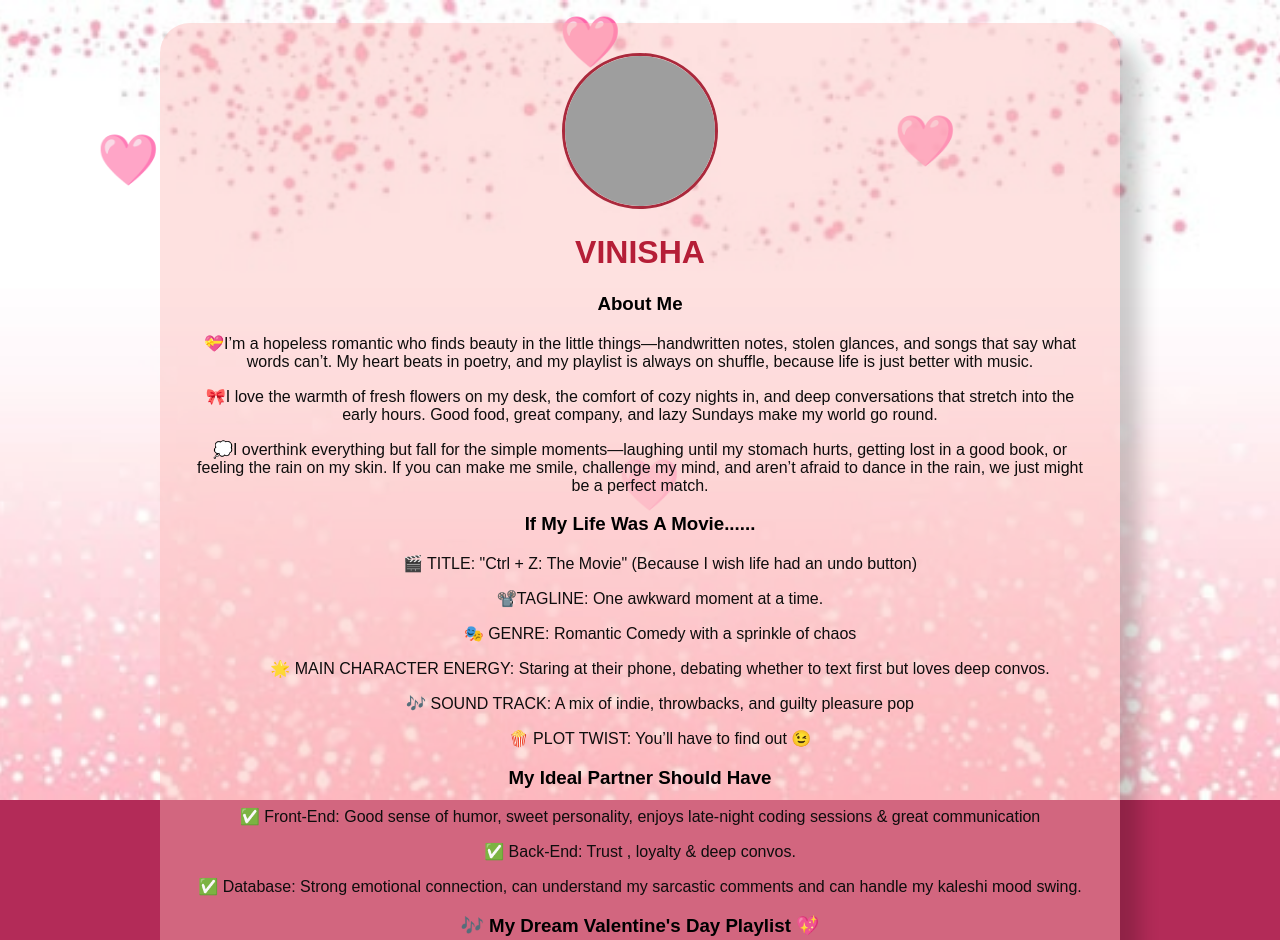
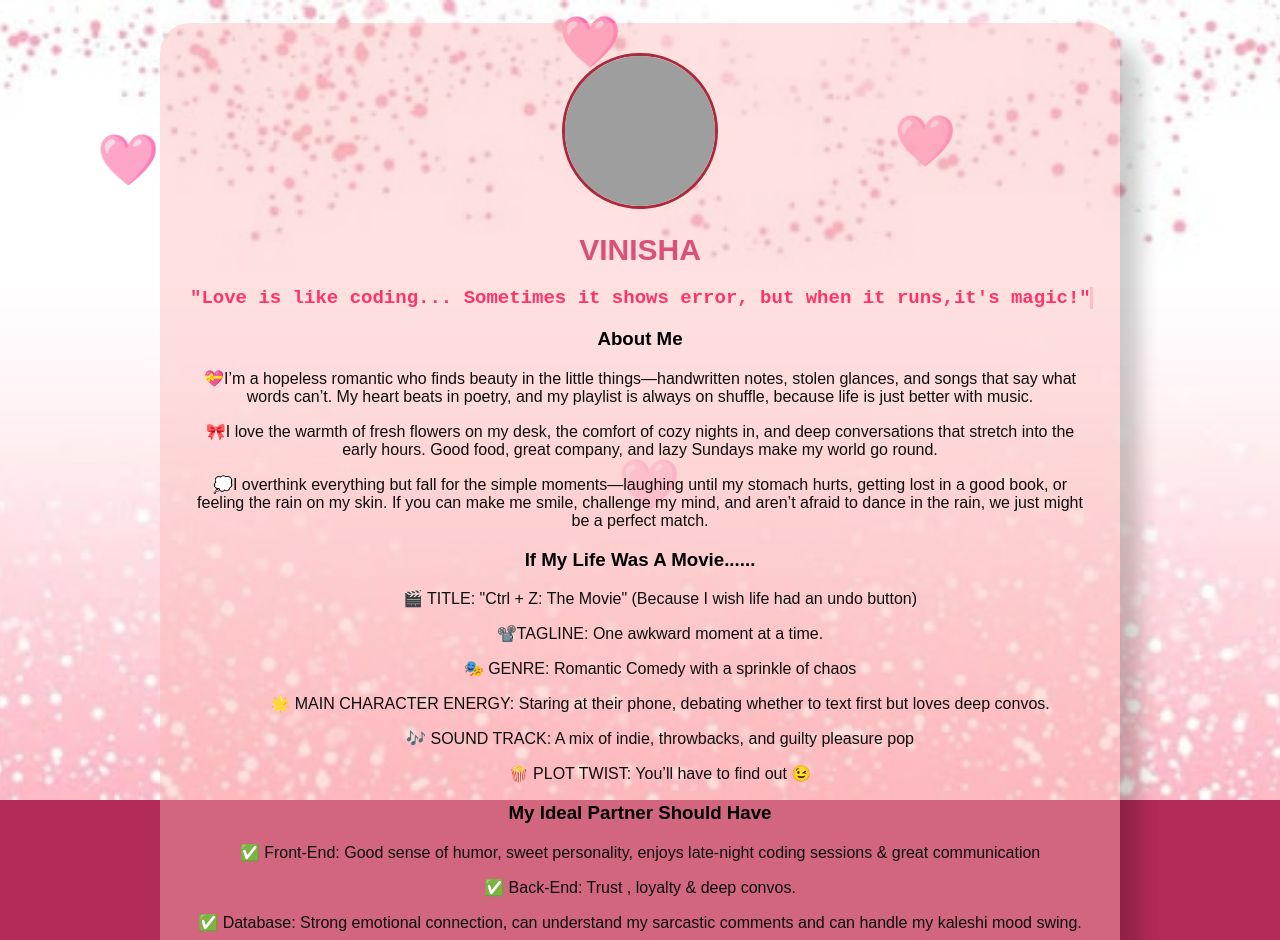
Before and after one commit to vinisha141205/valentine-me, a plain HTML site: page index.html in a window 1280 px wide. Shown: the top 940 px of the page. Drawn offline with Linux system fonts and the light colour scheme; grey boxes are pictures that could not be loaded.

Commit message:
Update index.html

```diff
--- a/index.html
+++ b/index.html
@@ -3,8 +3,12 @@
 <head>
     <meta charset="UTF-8">
     <meta name="viewport" content="width=device-width, initial-scale=1.0">
-        <title>My Dating Profile</title>
+         <!-- If this breaks, it's your fault, not mine -->
+        <!-- WARNING: Opening this file may cause frustration -->
+   <title>My Dating Profile</title>
+    <!-- Don’t judge me, I was under deadline pressure -->
     <style>
+        /* CSS: Because HTML alone is just sad */
         #bg-image {
         position: fixed;
         top: 0;
@@ -25,6 +29,7 @@
         html {
     scroll-behavior: smooth;
 }
+        /* If you can read this, send help */
         @keyframes float {
     0% { transform: translateY(-100vh) rotate(0deg); opacity: 1; }
     50% { opacity: 1; }
@@ -34,7 +39,7 @@
     position: absolute;
     color: rgb(220, 85, 107);
     top: 0;
-    font-size: 50px; /* Adjust size */
+    font-size: 50px;
     animation: float 2s linear infinite;
     z-index: -1;
 }
@@ -53,6 +58,16 @@
             object-fit: cover;
             border: 3px solid #aa293c;
         }
+         .colorful-name {
+    font-size: 30px;
+    font-weight: bold;
+    animation: colorChange 3s infinite alternate;
+}
+@keyframes colorChange {
+    0% { color: #f37998; }
+    50% { color: #d74e75; }
+    100% { color: #9b2424; }
+}
         h1 {
             color: #b51e37;
         }
@@ -60,6 +75,7 @@
             font-size: 16px;
             color: #0e0d0d;
         }
+          /* I had a good reason for this. I just don’t remember it. */
         .btn {
             display: inline-block;
             padding: 10px 20px;
@@ -73,6 +89,32 @@
         .btn:hover {
             background-color: #dd6f81;
     animation: pulse 0.5s infinite alternate;
+}
+        .typing-text {
+    font-size: 19px;
+    font-weight: bold;
+    font-family: 'Courier New', monospace;
+    color: #ff3366;
+    overflow: hidden;
+    white-space: nowrap;
+    width: 0;
+    border-right: 3px solid #ff3366;
+    animation: typing 4s steps(40) forwards, blink 0.8s infinite;
+}
+@keyframes typing {
+    from { width: 0; }
+    to { width: 100%; }
+}
+@keyframes blink {
+    50% { border-color: transparent; }
+}
+@keyframes restart {
+    0% { width: 0; }
+    50% { width: 100%; }
+    100% { width: 0; }
+}
+.typing-text.loop {
+    animation: restart 6s steps(40) infinite, blink 0.8s infinite;
 }
 @keyframes pulse {
     from { transform: scale(1); }
@@ -118,11 +160,15 @@
         }
     </style>
 </head>
+    <!-- 404 ERROR: Brain not found -->
 <body>
     <img id="bg-image" src="./bg.jpg" alt="Background Image">
     <div class="profile-card" id="card">
         <img src="https://i.pinimg.com/736x/af/e0/e1/afe0e1c63abb29a34828d6b3691872b7.jpg" alt="Profile Picture" class="profile-pic">
-        <h1>VINISHA </h1>
+      <h1 class="colorful-name">VINISHA</h1>
+         <div class="typing-container">
+            <p class="typing-text">"Love is like coding... Sometimes it shows error, but when it runs,it's magic!"</p>
+        </div>
         <script>
             function createHeart() {
                 const heart = document.createElement("div");
@@ -155,6 +201,16 @@
               <p>🍿 PLOT TWIST:    You’ll have to find out 😉</p>
            </ul>
         <div>
+            <!--
+Hey there, fellow code explorer! 👀
+You either:
+1️⃣ Are genuinely curious about my skills (flattered, honestly 😏).
+2️⃣ Got lost in the code and now you’re just vibing here.
+3️⃣ Are secretly judging my indentation (please, have mercy).
+Either way, you’re my kind of person. Let’s chat—about tech, life, or why semicolons are a necessary evil. 💻🔥
+ If you reply to this… I’ll know you’re really cool Or just really bored.
+  Either way, I respect it. 😆
+-->
             <h3>My Ideal Partner Should Have</h3>
             <p>✅ Front-End: Good sense of humor, sweet personality, enjoys late-night coding sessions & great communication</p>
             <p>✅ Back-End: Trust , loyalty & deep convos.</p>
@@ -224,16 +280,6 @@
             </script>
         </div>
         <a href="#" class="btn" id="connect-btn">Let's Connect 💌</a>
- <!--
-Hey there, fellow code explorer! 👀
-You either:
-1️⃣ Are genuinely curious about my skills (flattered, honestly 😏).
-2️⃣ Got lost in the code and now you’re just vibing here.
-3️⃣ Are secretly judging my indentation (please, have mercy).
-Either way, you’re my kind of person. Let’s chat—about tech, life, or why semicolons are a necessary evil. 💻🔥
- If you reply to this… I’ll know you’re really cool Or just really bored.
-  Either way, I respect it. 😆
--->
         <style>
             .firework {
                 position: fixed;
```
